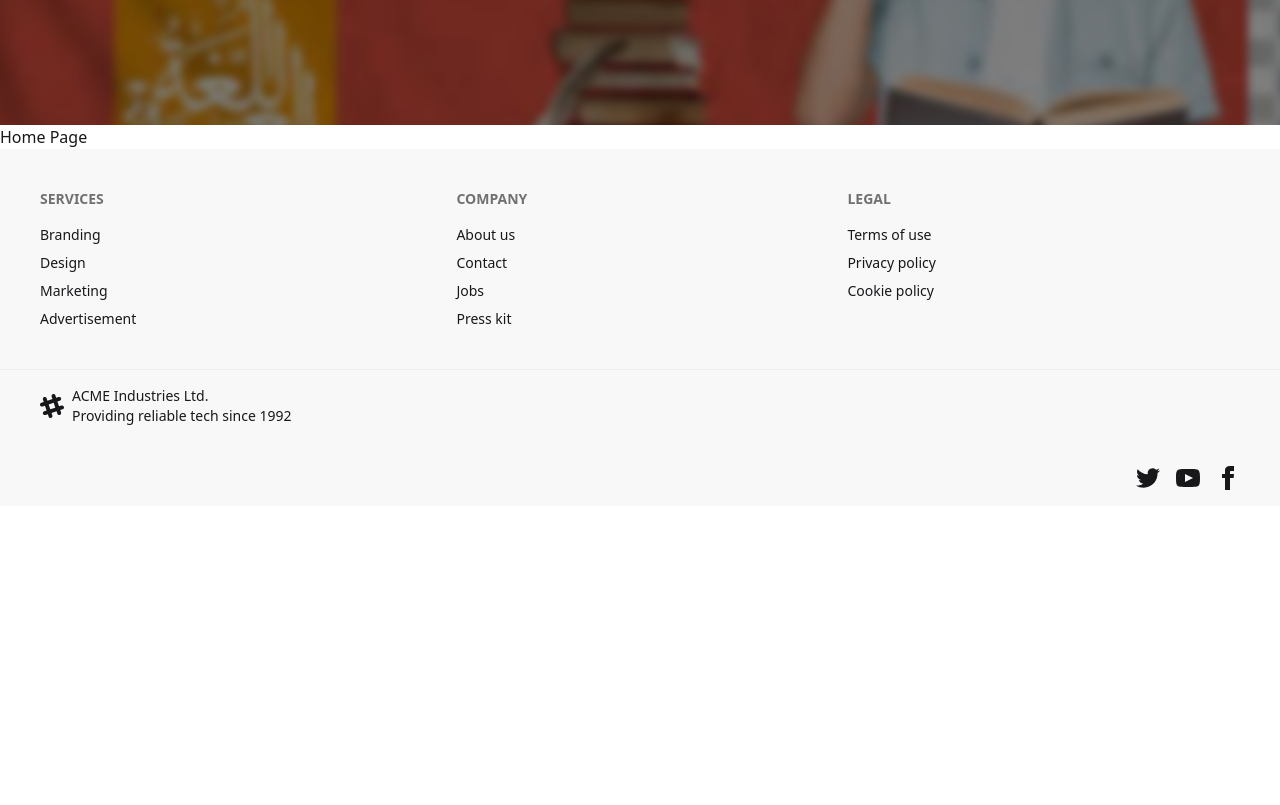
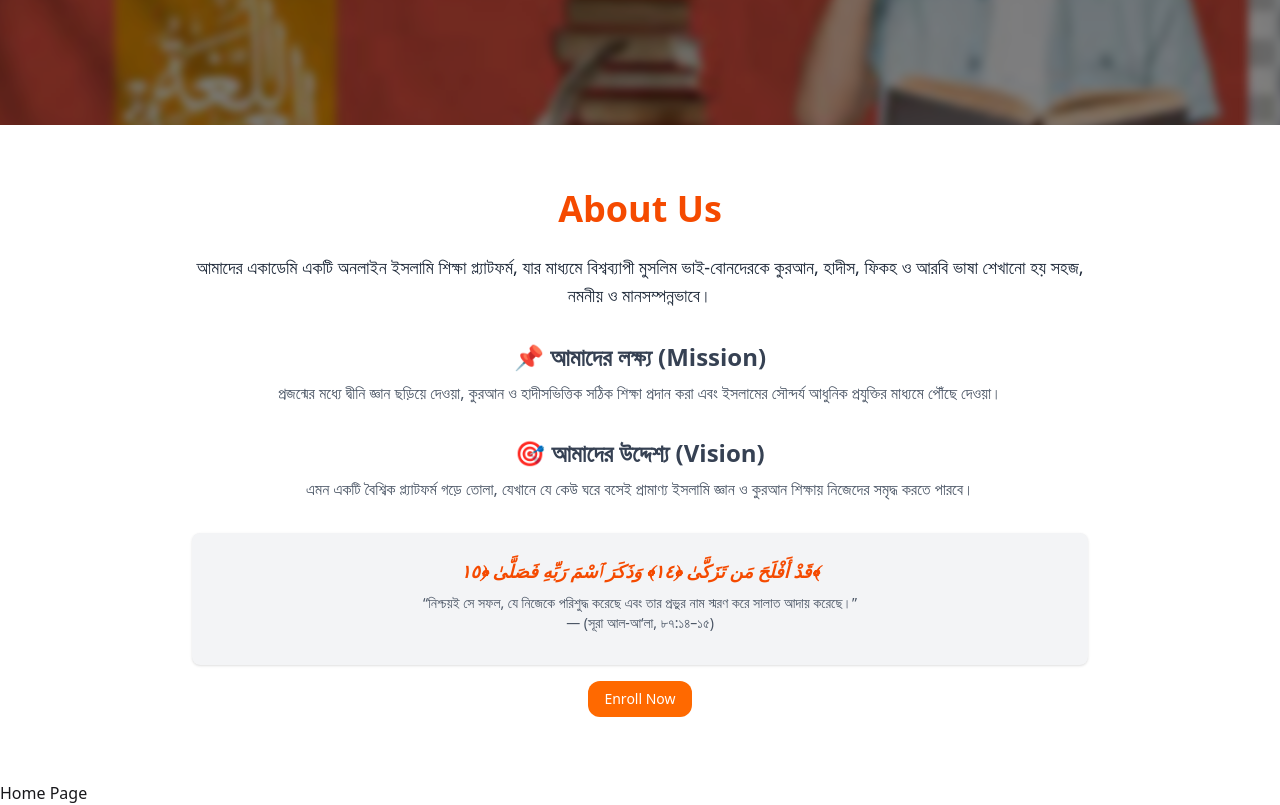
Before and after one commit to Nazim1247/Islamic-Learning-Platform, a Next.js app: page / in a window 1280 px wide. Shown: the part 440-1245 px from the top of the page. Before the commit the page ends 946 px from the top, so only its background shows below. Built offline with nearby package versions, Linux system fonts and the light colour scheme.

Commit message:
about section created

```diff
--- a/src/app/page.js
+++ b/src/app/page.js
@@ -1,3 +1,4 @@
+import About from "@/components/About";
 import Footer from "@/components/Footer";
 import HeroSection from "@/components/HeroSection";
 import Navbar from "@/components/Navbar";
@@ -9,6 +10,7 @@ export default function Home() {
       <Navbar />
       <div className="min-h-40">
         <HeroSection />
+        <About />
         <h1>Home Page</h1>
       </div>
       <Footer />
--- /dev/null
+++ b/src/components/About.jsx
@@ -0,0 +1,50 @@
+import React from 'react';
+
+const About = () => {
+    return (
+        <div>
+           <section className="py-16 px-4 md:px-12 bg-white text-gray-800">
+  <div className="max-w-4xl mx-auto text-center">
+    <h2 className="text-3xl md:text-4xl font-bold mb-6 text-orange-600">About Us</h2>
+    <p className="text-lg mb-8">
+      আমাদের একাডেমি একটি অনলাইন ইসলামি শিক্ষা প্ল্যাটফর্ম, যার মাধ্যমে বিশ্বব্যাপী মুসলিম ভাই-বোনদেরকে কুরআন, হাদীস, ফিকহ ও আরবি ভাষা শেখানো হয় সহজ, নমনীয় ও মানসম্পন্নভাবে।
+    </p>
+
+    {/* Mission */}
+    <div className="mb-8">
+      <h3 className="text-2xl font-semibold mb-2 text-gray-700">📌 আমাদের লক্ষ্য (Mission)</h3>
+      <p className="text-base text-gray-600">
+        প্রজন্মের মধ্যে দ্বীনি জ্ঞান ছড়িয়ে দেওয়া, কুরআন ও হাদীসভিত্তিক সঠিক শিক্ষা প্রদান করা এবং ইসলামের সৌন্দর্য আধুনিক প্রযুক্তির মাধ্যমে পৌঁছে দেওয়া।
+      </p>
+    </div>
+
+    {/* Vision */}
+    <div className="mb-8">
+      <h3 className="text-2xl font-semibold mb-2 text-gray-700">🎯 আমাদের উদ্দেশ্য (Vision)</h3>
+      <p className="text-base text-gray-600">
+        এমন একটি বৈশ্বিক প্ল্যাটফর্ম গড়ে তোলা, যেখানে যে কেউ ঘরে বসেই প্রামাণ্য ইসলামি জ্ঞান ও কুরআন শিক্ষায় নিজেদের সমৃদ্ধ করতে পারবে।
+      </p>
+    </div>
+
+    {/* Quran or Hadith */}
+    <div className="mt-8 bg-gray-100 p-6 rounded-lg shadow">
+      <p className="italic text-lg text-gray-700 mb-2">
+        <span className="text-orange-600 font-semibold">قَدْ أَفْلَحَ مَن تَزَكَّىٰ ﴿١٤﴾ وَذَكَرَ ٱسْمَ رَبِّهِ فَصَلَّىٰ ﴿١٥﴾</span>
+      </p>
+      <p className="text-sm text-gray-600 mb-2">
+        “নিশ্চয়ই সে সফল, যে নিজেকে পরিশুদ্ধ করেছে এবং তার প্রভুর নাম স্মরণ করে সালাত আদায় করেছে।”
+        <br />— (সূরা আল-আ‘লা, ৮৭:১৪–১৫)
+      </p>
+    </div>
+    <div className='mt-4'>
+        <button className="bg-orange-500 text-white px-4 py-2 rounded-xl text-sm hover:bg-orange-600 transition">
+                Enroll Now
+              </button>
+    </div>
+  </div>
+</section>
+        </div>
+    );
+};
+
+export default About;
```
